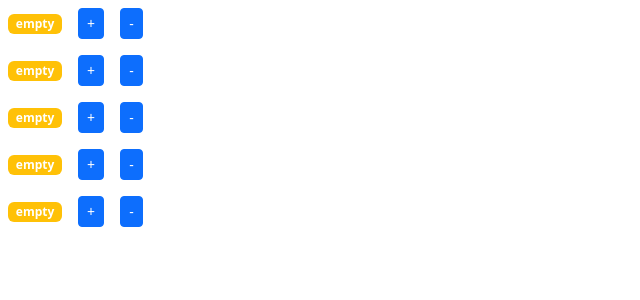
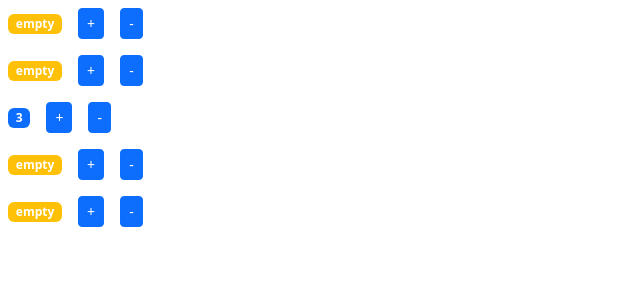
Before and after one commit to KeepGen/my-app-react, a React (Create React App) app: page / in a window 1280 px wide. Shown: the top 300 px of the page, without its empty margins (0-640 px from the left). Built offline with nearby package versions, Linux system fonts and the light colour scheme.

Commit message:
feat: Send Datas to Component

```diff
--- a/src/components/counter.jsx
+++ b/src/components/counter.jsx
@@ -1,28 +1,29 @@
 import React, {useState} from 'react';
 
-const Counter = () => {
-	const [count, setCount] = useState(0);
+const Counter = (props) => {
+	console.log(props)
+	const [value, setValue] = useState(props.value);
 
-	const formatCount = () => {
-		return count === 0 ? 'empty' : count;
+	const formatValue = () => {
+		return value === 0 ? 'empty' : value;
 	};
 
 	const getBadgeClasses = () => {
 		let classes = "badge m-2 ";
-		classes += count === 0 ? 'bg-warning' : 'bg-primary';
+		classes += value === 0 ? 'bg-warning' : 'bg-primary';
 		return classes
-	}
+	};
 
 	const handleIncrement = () => {
-		setCount((prevState) => prevState + 1);
+		setValue((prevState) => prevState + 1);
 	};
 	const handleDecrement = () => {
-		setCount((prevState) => prevState - 1);
+		setValue((prevState) => prevState - 1);
 	};
 
 	return (
 		<div>
-			<span className={getBadgeClasses()}>{formatCount()}</span>
+			<span className={getBadgeClasses()}>{formatValue()}</span>
 			<button className='btn btn-primary btn-sm m-2' onClick={handleIncrement}>+</button>
 			<button className='btn btn-primary btn-sm m-2' onClick={handleDecrement}>-</button>
 		</div>
--- a/src/components/countersList.jsx
+++ b/src/components/countersList.jsx
@@ -10,7 +10,7 @@
 		{id: 4, value: 0}];
 	return (
 		<>
-			{counters.map(count => <Counter key={count.id} />)}
+			{counters.map(count => <Counter key={count.id} value={count.value} />)}
 		</>
 	);
 };
```
